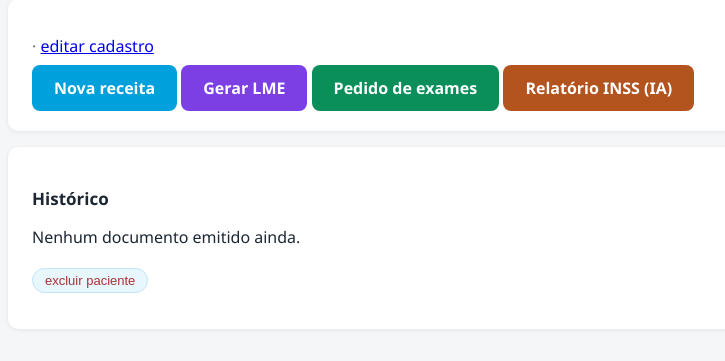
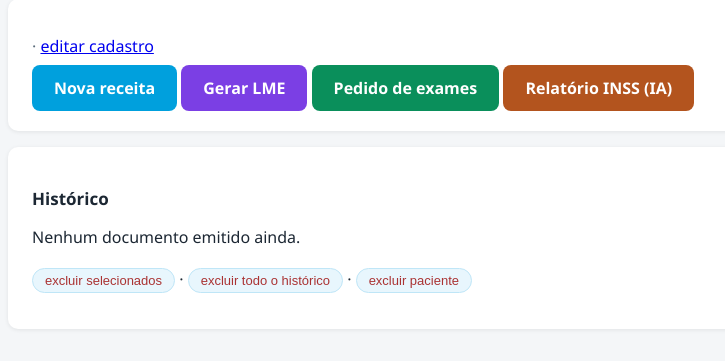
Before and after one commit to pardinithales/projeto-receitas, a FastAPI app: page /pacientes/1 in a window 1280 px wide. Shown: the part 79-440 px from the top of the page, without its empty margins (198-923 px from the left). Run offline with FastAPI, Linux system fonts and the light colour scheme; data that the repository does not hold is empty.

Commit message:
feat: exclusao selecionavel/total do historico e CID por indicacao
Checkboxes no historico com excluir selecionados, excluir todo o
historico (mantendo cadastro) e excluir paciente. LME: medicamento com
mais de uma indicacao (ex.: gabapentina epilepsia/dor) agora pergunta o
CID em vez de assumir, e CID herdado de outra medicacao e limpo ao
trocar.

Co-Authored-By: Claude Fable 5 <noreply@anthropic.com>

```diff
--- a/app/main.py
+++ b/app/main.py
@@ -1110,6 +1110,44 @@ def excluir_documento(doc_id: int):
     return RedirectResponse(f"/pacientes/{pid}", status_code=303)
 
 
+def _excluir_documentos(con, doc_ids: list[int]) -> None:
+    for doc_id in doc_ids:
+        doc = con.execute("SELECT caminho_pdf FROM documentos WHERE id = ?",
+                          (doc_id,)).fetchone()
+        if doc and doc["caminho_pdf"]:
+            Path(doc["caminho_pdf"]).unlink(missing_ok=True)
+        con.execute("DELETE FROM impressao_fila WHERE documento_id = ?", (doc_id,))
+        con.execute("DELETE FROM documentos WHERE id = ?", (doc_id,))
+
+
+@app.post("/pacientes/{pid}/excluir-historico")
+def excluir_historico(pid: int):
+    """Apaga TODOS os documentos do paciente, mantendo o cadastro e os dados de LME."""
+    con = db.conectar()
+    try:
+        ids = [r["id"] for r in con.execute(
+            "SELECT id FROM documentos WHERE paciente_id = ?", (pid,))]
+        _excluir_documentos(con, ids)
+        con.commit()
+    finally:
+        con.close()
+    return RedirectResponse(f"/pacientes/{pid}", status_code=303)
+
+
+@app.post("/pacientes/{pid}/excluir-selecionados")
+def excluir_selecionados(pid: int, ids_json: str = Form("[]")):
+    ids = [int(i) for i in json.loads(ids_json)]
+    con = db.conectar()
+    try:
+        proprios = {r["id"] for r in con.execute(
+            "SELECT id FROM documentos WHERE paciente_id = ?", (pid,))}
+        _excluir_documentos(con, [i for i in ids if i in proprios])
+        con.commit()
+    finally:
+        con.close()
+    return RedirectResponse(f"/pacientes/{pid}", status_code=303)
+
+
 @app.post("/pacientes/{pid}/excluir")
 def excluir_paciente(pid: int):
     con = db.conectar()
--- a/app/templates/paciente.html
+++ b/app/templates/paciente.html
@@ -38,6 +38,7 @@
   <table>
     {% for d in documentos %}
     <tr>
+      <td><input type="checkbox" class="sel-doc" value="{{ d.id }}"></td>
       <td>{{ d.data_emissao[:10] }}</td>
       <td>{{ d.tipo.replace("_", " ") }}</td>
       <td>{{ d.resumo }}
@@ -64,12 +65,28 @@
   <p>Nenhum documento emitido ainda.</p>
   {% endif %}
   <p style="margin-top:20px; text-align:right">
+    <form method="post" action="/pacientes/{{ paciente.id }}/excluir-selecionados"
+          style="display:inline" id="form-excluir-sel"
+          onsubmit="return prepararExclusao()">
+      <input type="hidden" name="ids_json" id="ids_json">
+      <button class="chip" type="submit" style="color:#a33">excluir selecionados</button></form>
+    ·
+    <form method="post" action="/pacientes/{{ paciente.id }}/excluir-historico" style="display:inline"
+          onsubmit="return confirm('Excluir TODOS os documentos do paciente (cadastro fica)?')">
+      <button class="chip" type="submit" style="color:#a33">excluir todo o histórico</button></form>
+    ·
     <form method="post" action="/pacientes/{{ paciente.id }}/excluir" style="display:inline"
           onsubmit="return confirm('EXCLUIR o paciente {{ paciente.nome }} e TODO o histórico dele? Não tem volta.')">
       <button class="chip" type="submit" style="color:#a33">excluir paciente</button></form>
   </p>
 </div>
 <script>
+function prepararExclusao() {
+  const ids = [...document.querySelectorAll('.sel-doc:checked')].map(c => c.value);
+  if (!ids.length) { alert('Marque os documentos que quer excluir.'); return false; }
+  document.getElementById('ids_json').value = JSON.stringify(ids);
+  return confirm(`Excluir ${ids.length} documento(s) selecionado(s)?`);
+}
 async function imprimirKit(el) {
   el.textContent = '🖨️ imprimindo kit…';
   try {
```
Also changed, not shown: app/templates/lme_form.html (+24 -9 lines).
